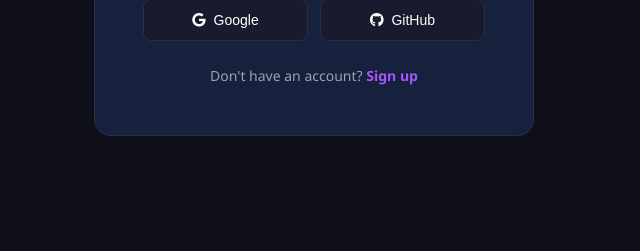
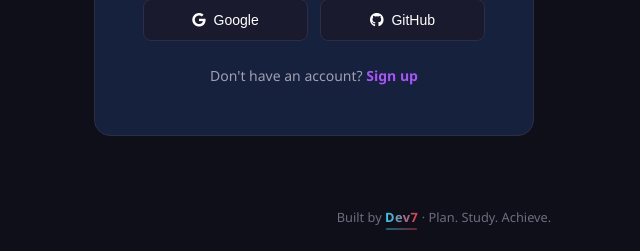
Before and after one commit to Austin-dev7/study-planner, a Flask app: page /login in a window 1280 px wide. Shown: the part 673-924 px from the top of the page, without its empty margins (326-966 px from the left). Before the commit the page ends 809 px from the top, so only its background shows below. Run offline with Flask 3, Linux system fonts and the light colour scheme; some libraries are stand-ins or nearby versions.

Commit message:
Add Built by Dev7 footer badge to all pages

```diff
--- a/static/css/style.css
+++ b/static/css/style.css
@@ -872,3 +872,45 @@ a {
         flex-direction: column;
     }
 }
+
+/* ===== APP FOOTER & DEV7 BADGE ===== */
+.app-footer {
+    margin-left: 260px;
+    padding: 16px 32px 24px;
+    text-align: center;
+    color: var(--text-muted);
+    font-size: 0.8rem;
+    transition: var(--transition);
+}
+
+.main-content.full-width .app-footer {
+    margin-left: 0;
+}
+
+/* Dev7 badge — cyan→red gradient with subtle pulse underline */
+.dev7-badge {
+  background: linear-gradient(90deg, #22d3ee 0%, #e63946 100%);
+  -webkit-background-clip: text;
+  -webkit-text-fill-color: transparent;
+  background-clip: text;
+  font-weight: 700;
+  letter-spacing: 0.04em;
+  position: relative;
+  padding-bottom: 4px;
+}
+.dev7-badge::after {
+  content: '';
+  position: absolute;
+  bottom: 0;
+  left: 0;
+  width: 100%;
+  height: 2px;
+  background: linear-gradient(90deg, #22d3ee 0%, #e63946 100%);
+  opacity: 0.5;
+  border-radius: 2px;
+  animation: dev7-pulse 3s ease-in-out infinite;
+}
+@keyframes dev7-pulse {
+  0%, 100% { opacity: 0.25; transform: scaleX(0.9); }
+  50% { opacity: 0.85; transform: scaleX(1.05); }
+}
--- a/templates/base.html
+++ b/templates/base.html
@@ -75,6 +75,10 @@
         {% block content %}{% endblock %}
     </main>
 
+    <footer class="app-footer">
+        Built by <span class="dev7-badge">Dev7</span> · Plan. Study. Achieve.
+    </footer>
+
     <script src="https://cdn.jsdelivr.net/npm/chart.js"></script>
     <script src="{{ url_for('static', filename='js/main.js') }}"></script>
     {% block extra_js %}{% endblock %}
```
